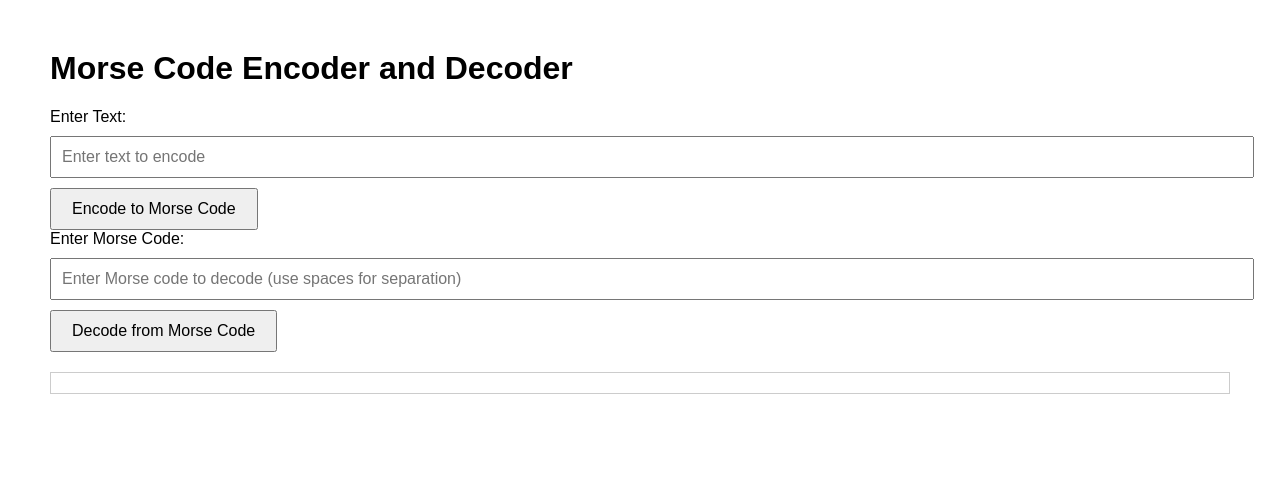
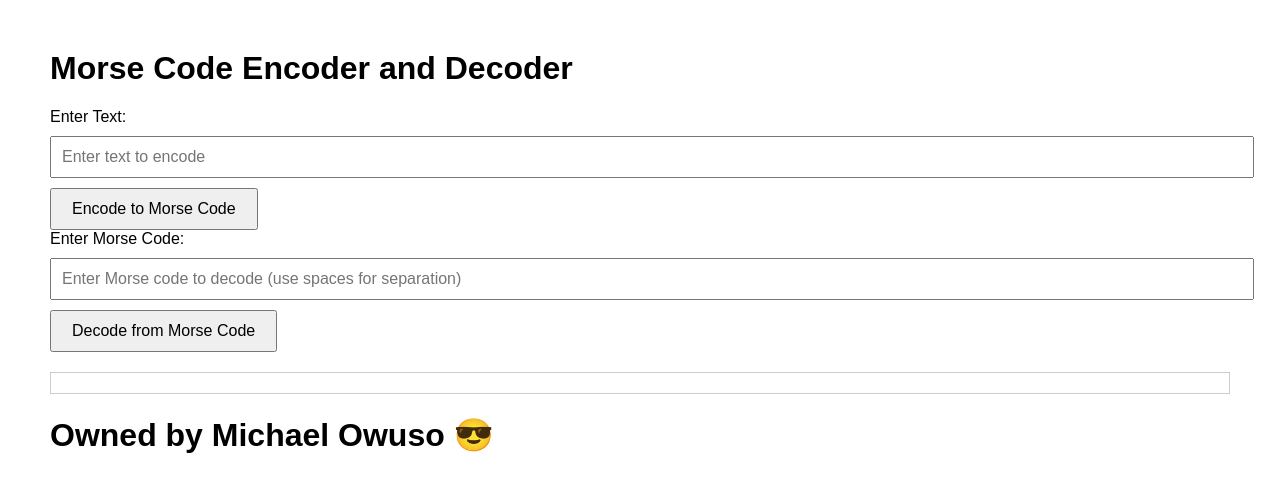
Before and after one commit to coco975/try, a plain HTML site: page index.html in a window 1280 px wide. Drawn offline with Linux system fonts and the light colour scheme.

Commit message:
Update index.html

```diff
--- a/index.html
+++ b/index.html
@@ -40,6 +40,9 @@
         <button onclick="decodeFromMorse()">Decode from Morse Code</button>
     </div>
     <div id="result"></div>
+    <div>
+        <h1> Owned by Michael Owuso 😎</h1>
+    </div>
 
     <script>
         const morseCode = {
```
